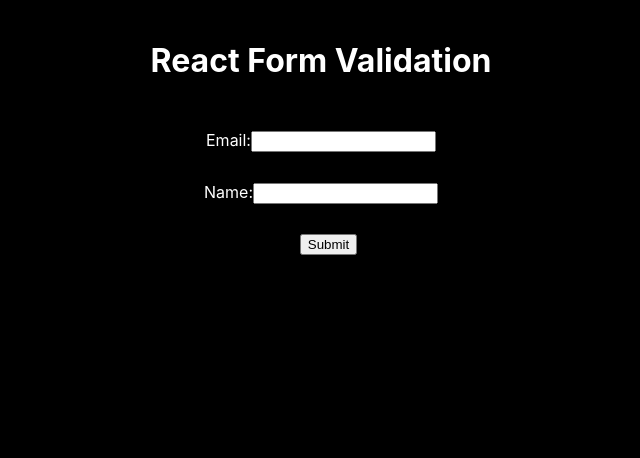
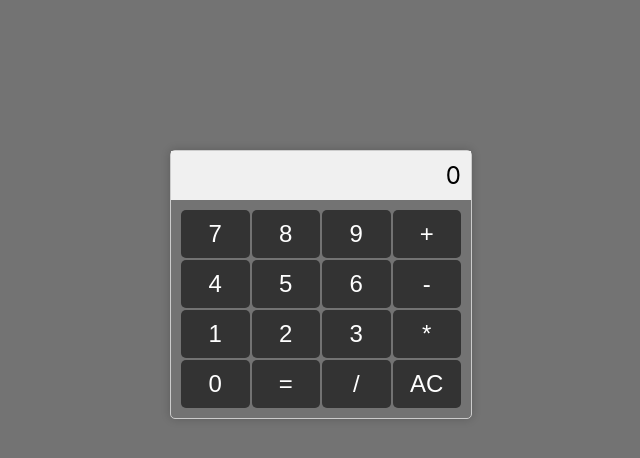
Before and after one commit to Malini27/ReduxIncDec, a React (Create React App) app: page / in a window 1280 px wide. Shown: the top 458 px of the page, without its empty margins (319-959 px from the left). Built offline with nearby package versions, Linux system fonts and the light colour scheme.

Commit message:
m7 commit

```diff
--- a/src/App.css
+++ b/src/App.css
@@ -1,27 +1,63 @@
 body{
     color:white;
-    background-color: black;
+    background-color:rgb(115, 115, 115);
 
 }
+.container{
+    margin-top: 150px;
+}
 
-.container{
-    text-align: center;
+.calculator {
+    width: 300px;
     margin: 0 auto;
-    max-width: 400px;
-    padding: 20px;
-    border-radius: 30px;
+    border: 1px solid #ccc;
+    border-radius: 5px;
+    box-shadow: 0 0 10px rgba(0, 0, 0, 0.2);
+  }
+
+  .display {
+    color: black;
+    background-color: #f0f0f0;
+    padding: 10px;
+    font-size: 24px;
+    text-align: right;
+  }
+
+  .buttons {
+    display: grid;
+    grid-template-columns: repeat(4, 1fr);
+    grid-gap: 2px;
+    padding: 10px;
+  }
+
+  button {
+    background-color: #333;
+    color: #fff;
+    font-size: 24px;
+  border: none;
+  border-radius: 5px;
+  padding: 10px;
+  cursor: pointer;
 }
-.mail{
-    margin-top: 50px;
+
+button:hover {
+  background-color: #555;
 }
-.name{
-    margin-top: 30px;
+
+@media(max-width: 600px){
+    .calculator{
+        max-width: 100%;
+    }
+    .container{
+        margin-top: 20px;
+        margin-bottom: 20px;
+    }
+    .display {
+        font-size: 18px;
+    }
+
+    button {
+        font-size: 18px;
+        padding: 15px;
+    }
 }
-.container button{
-    margin-top: 30px;
-    margin-left: 15px;
-}
-.container span{
-    color: rgb(186, 53, 53);
-    font-size: smaller;
-}
--- a/src/App.js
+++ b/src/App.js
@@ -3,64 +3,64 @@ import { useState } from 'react';
 import './App.css';
 
 const App=()=>{
-    const[email,setEmail]=useState('')
-    const[isValidEmail,setisValidEmail]=useState(true)
+    const[display,setDisplay]=useState(0)
+    const[operand,setOperand]=useState('')
+    const[operator,setOperator]=useState('')
 
-    const[name,setName]=useState('')
-    const[isValidName,setisValidName]=useState(true)
-
-    const onchangeNameHandler=(e)=>{
-        setName(e.target.value)
-        setisValidName(e.target.value?.length>0)
+    const handleOperandClick=(digit)=>{
+        if(display=== '0'||operator){
+            setDisplay(digit)
+        }
+        else{
+            setDisplay(display+digit)
+        }
 
     }
-
-    const onchangeEmailHandler=(e)=>{
-        const inputEmail=(e.target.value)
-        const emailPattern=/^[a-zA-Z0-9._-]+@[[a-zA-Z0-9._-]+\.[a-zA-z]{2,4}$/;
-        setisValidEmail(emailPattern.test(inputEmail))
-        setEmail(inputEmail)
+    const handleEqualClick=()=>{
+        console.log(`${operand} ${operator} ${display}`)
+        const result = eval(`${parseFloat(operand)} ${operator}${parseFloat(display)}`);
+        setDisplay(String(result));
+        setOperand('');
+        setOperator('')
     }
-
-    const handleSubmit=(e)=>{
-        e.preventDefault();
-        const emailPattern=/^[a-zA-Z0-9._-]+@[[a-zA-Z0-9._-]+\.[a-zA-z]{2,4}$/;
-        setisValidEmail(emailPattern.test(email))
-        setisValidName(name.length>0)
-
-        isValidEmail && isValidName ? alert("Form submitted"):
-        alert('form validation Failed')
+    const handleOperatorClick=(SelectedOperator)=>{
+        if(!operator){
+            setOperand(display);
+            setOperator(SelectedOperator);
+        }
 
     }
 
 
+
 return(
-    <>
     <div className='container'>
-        <h1>React Form Validation</h1>
-        <form onSubmit={handleSubmit}>
-            <div className='mail'>
-               <label htmlFor='email'>Email:</label>
-               <input type='text' id='email'name='email' value={email} onChange={onchangeEmailHandler}className={isValidEmail? 'valid' : 'invalid'}></input>
-            </div>
-            <div>
-                {
-                    !isValidEmail &&(<span>Enter valid email</span>)
-                }
-            </div>
-            <div className='name'>
-                <label htmlFor='name'>Name:</label>
-                <input type='text' id='name' name='name' value={name} onChange={onchangeNameHandler} className={isValidName? 'valid' : 'invalid'}></input>
-            </div>
-            <div>
-                {
-                    !isValidName &&(<span>Enter valid name</span>)
-                }
-            </div>
-            <button type='submit'>Submit</button>
-        </form>
+    <div className='calculator'>
+        <div className='display'>{display}</div>
+        <div className='buttons'>
+            {
+                [7,8,9,'+',4,5,6,'-',1,2,3,'*',0,'=','/'].map(items=>{
+                    return<button key={items}
+                    onClick={()=>{
+                        if(typeof items ==='number'){
+                            handleOperandClick(String(items));
+                        }
+                        else if(items === '='){
+                            handleEqualClick();
+                        }
+                        else{
+                            handleOperatorClick(items);
+                        }
+                    }}
+                    >{items}</button>
+                })
+            }
+            {
+                <button onClick={()=>{setDisplay('0');setOperand('')}}>AC</button>
+            }
+        </div>
     </div>
-    </>
+    </div>
 
 );
 }
```
Also changed, not shown: 1 other file (tests, documents, lock files or other folders).
